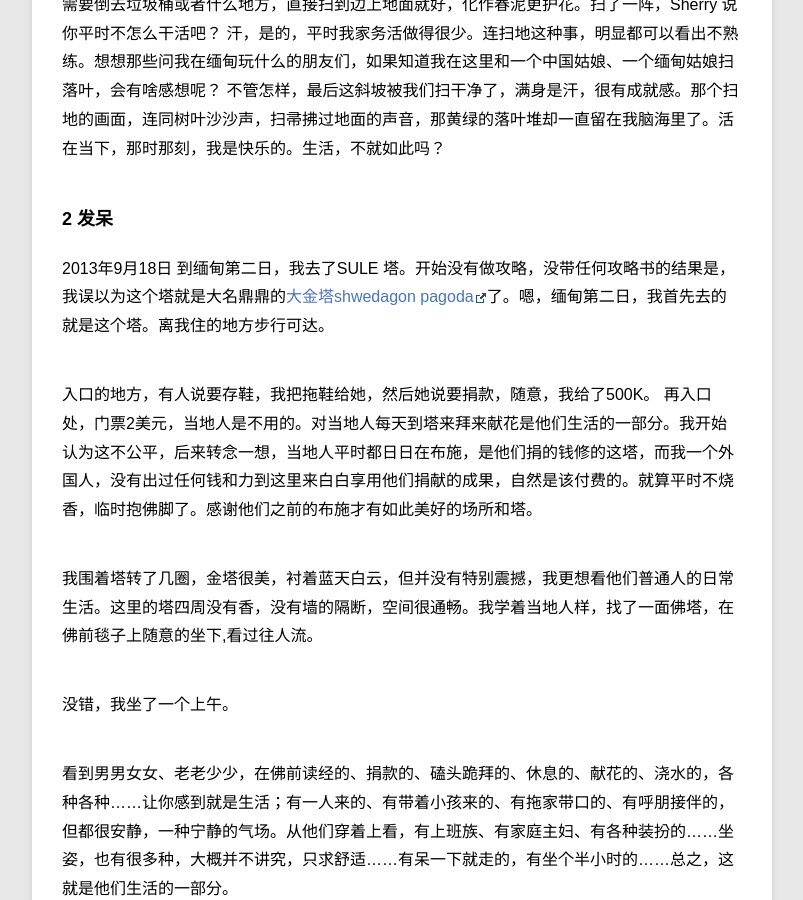
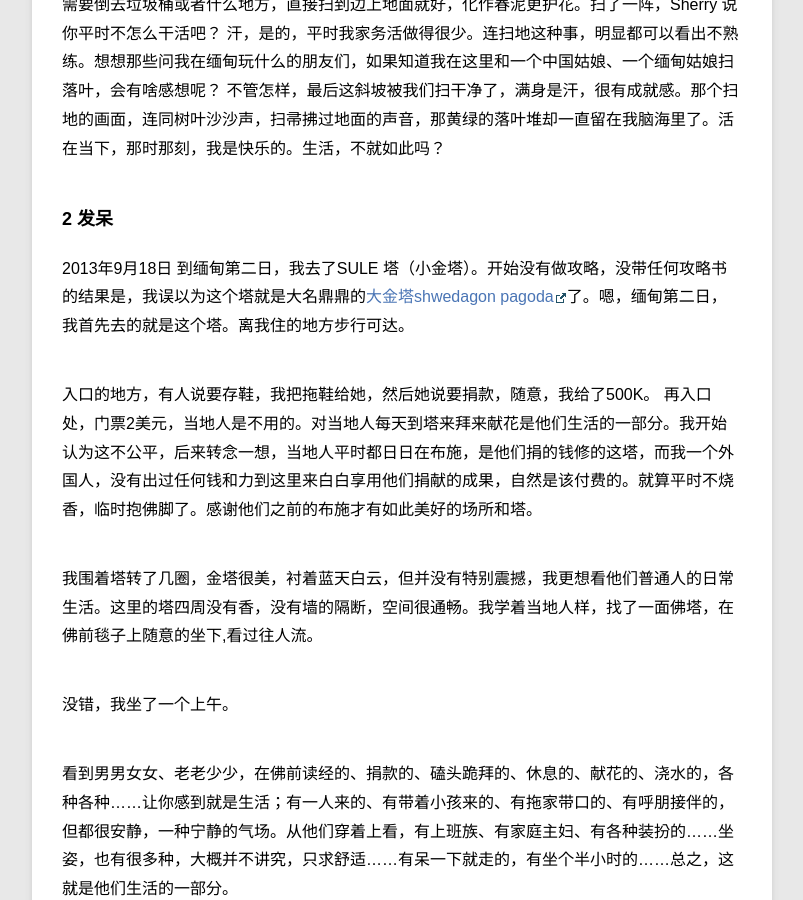
Before and after one commit to violettianjie/violettianjie.github.io, a Jekyll site: the page built from _posts/blog/2018-12-09-travel.md, in a window 1280 px wide and 900 px high, scrolled down 1606 px. Shown: the whole window, without its empty margins (78-881 px from the left). Built offline with Jekyll 4.4.1, drawn with Linux system fonts in a browser that asks for light colours.

Commit message:
Update 2018-12-09-travel.md

```diff
--- a/_posts/blog/2018-12-09-travel.md
+++ b/_posts/blog/2018-12-09-travel.md
@@ -57,7 +57,7 @@ category: blog
 ### 2 发呆
 
 2013年9月18日
-到缅甸第二日，我去了SULE 塔。开始没有做攻略，没带任何攻略书的结果是，我误以为这个塔就是大名鼎鼎的[大金塔shwedagon pagoda](http://www.shwedagonpagoda.com/)了。嗯，缅甸第二日，我首先去的就是这个塔。离我住的地方步行可达。
+到缅甸第二日，我去了SULE 塔（小金塔）。开始没有做攻略，没带任何攻略书的结果是，我误以为这个塔就是大名鼎鼎的[大金塔shwedagon pagoda](http://www.shwedagonpagoda.com/)了。嗯，缅甸第二日，我首先去的就是这个塔。离我住的地方步行可达。
 
 入口的地方，有人说要存鞋，我把拖鞋给她，然后她说要捐款，随意，我给了500K。
 再入口处，门票2美元，当地人是不用的。对当地人每天到塔来拜来献花是他们生活的一部分。我开始认为这不公平，后来转念一想，当地人平时都日日在布施，是他们捐的钱修的这塔，而我一个外国人，没有出过任何钱和力到这里来白白享用他们捐献的成果，自然是该付费的。就算平时不烧香，临时抱佛脚了。感谢他们之前的布施才有如此美好的场所和塔。
```
